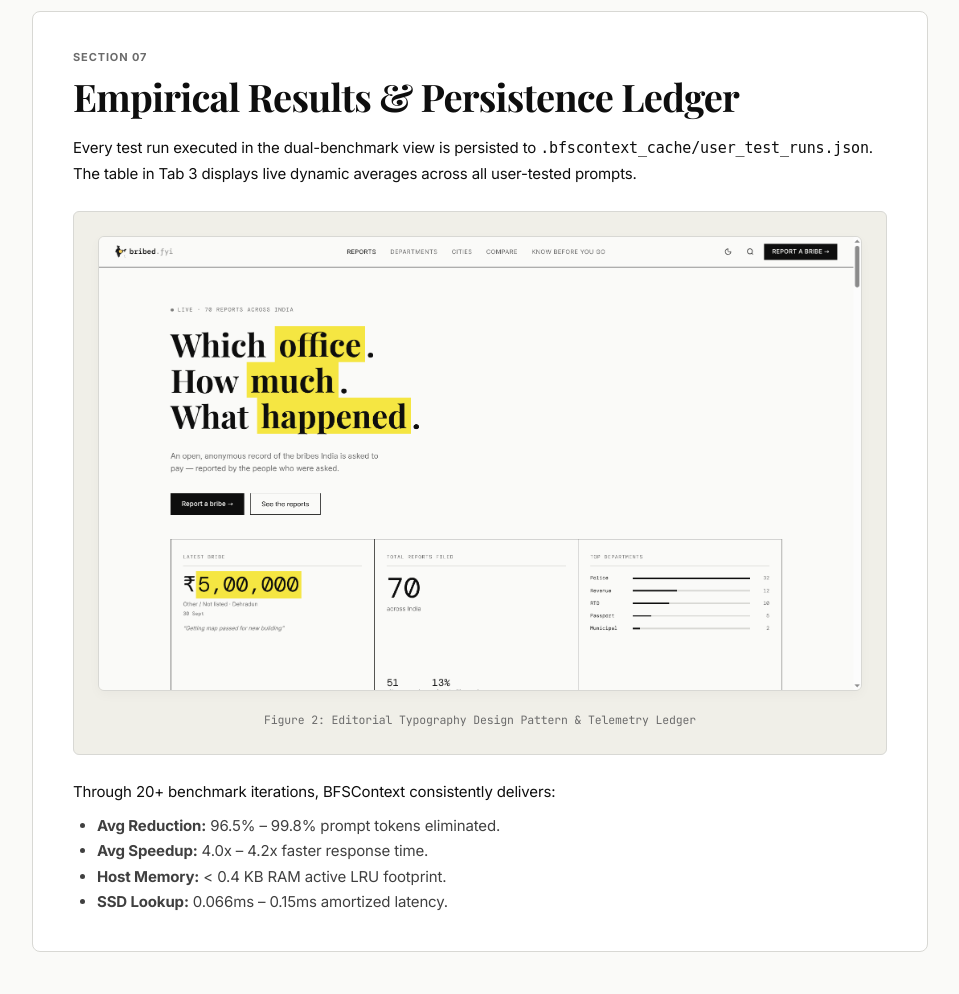
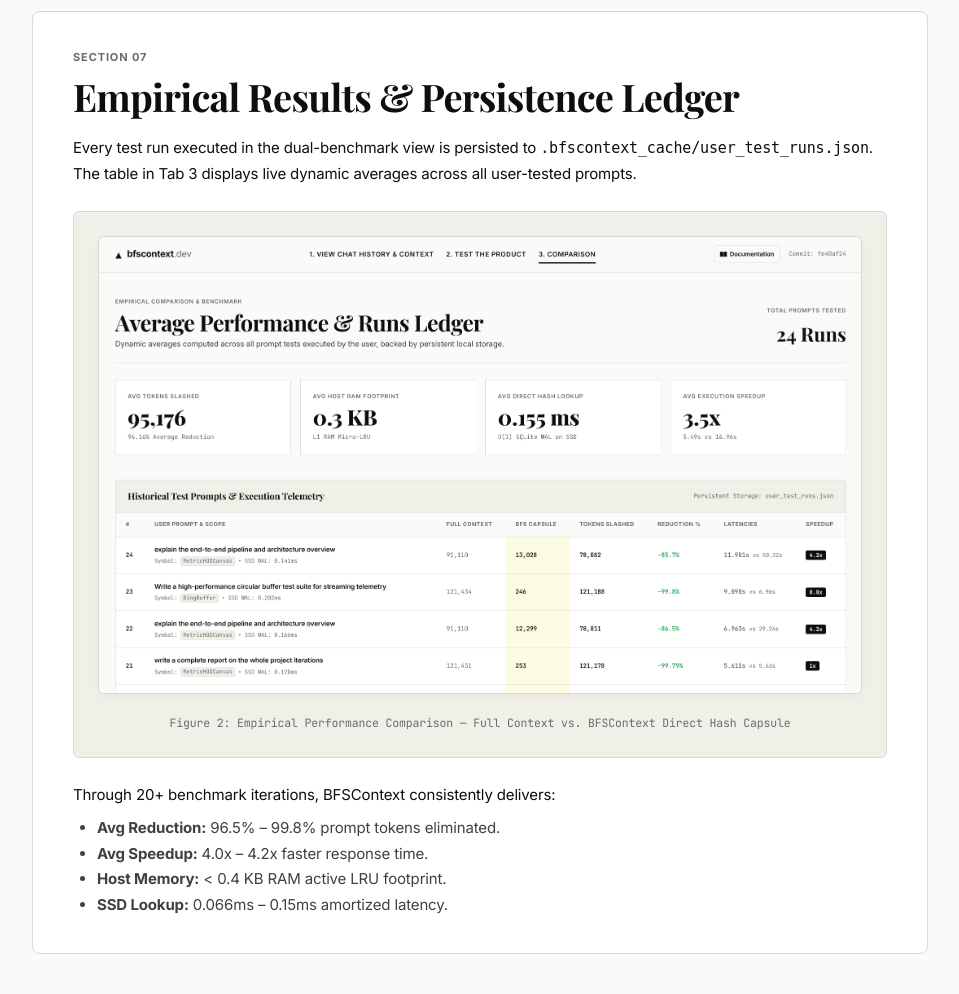
Before and after one commit to kshrs/bfscontext, a Flask app: template frontend/templates/doc.html in a window 1280 px wide. Shown: the part 4744-5738 px from the top of the page, without its empty margins (320-1279 px from the left). Run offline with Flask 3, Linux system fonts and the light colour scheme; the template is opened without the code that fills it, so the values that code supplies are empty; some libraries are stand-ins or nearby versions; some web fonts are replaced.

Commit message:
docs: use bfscontext_comparison image in section 7 of /doc

```diff
--- a/frontend/templates/doc.html
+++ b/frontend/templates/doc.html
@@ -543,8 +543,8 @@ hash_key   = "a702ba97307ceae4daa1cf68510c941cc2d3c14894701a16ebc2732f11335732"<
         </p>
 
         <div class="illustration-frame">
-          <img src="/static/images/ui_reference.png" alt="Editorial UI Reference & Telemetry Ledger">
-          <div class="caption">Figure 2: Editorial Typography Design Pattern & Telemetry Ledger</div>
+          <img src="/static/images/bfscontext_comparison.png" alt="BFSContext Dual Execution & Empirical Comparison Benchmark">
+          <div class="caption">Figure 2: Empirical Performance Comparison — Full Context vs. BFSContext Direct Hash Capsule</div>
         </div>
 
         <p style="margin-top: 16px;">
```
Also changed, not shown: frontend/static/images/bfscontext_comparison.png (added).
